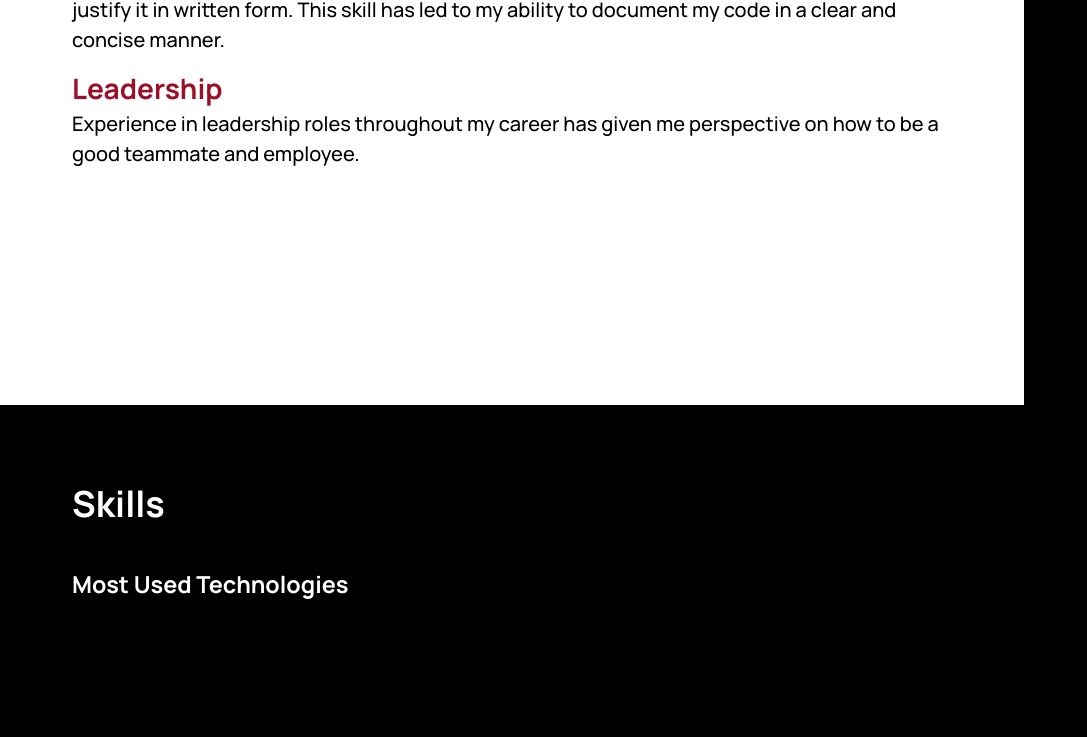
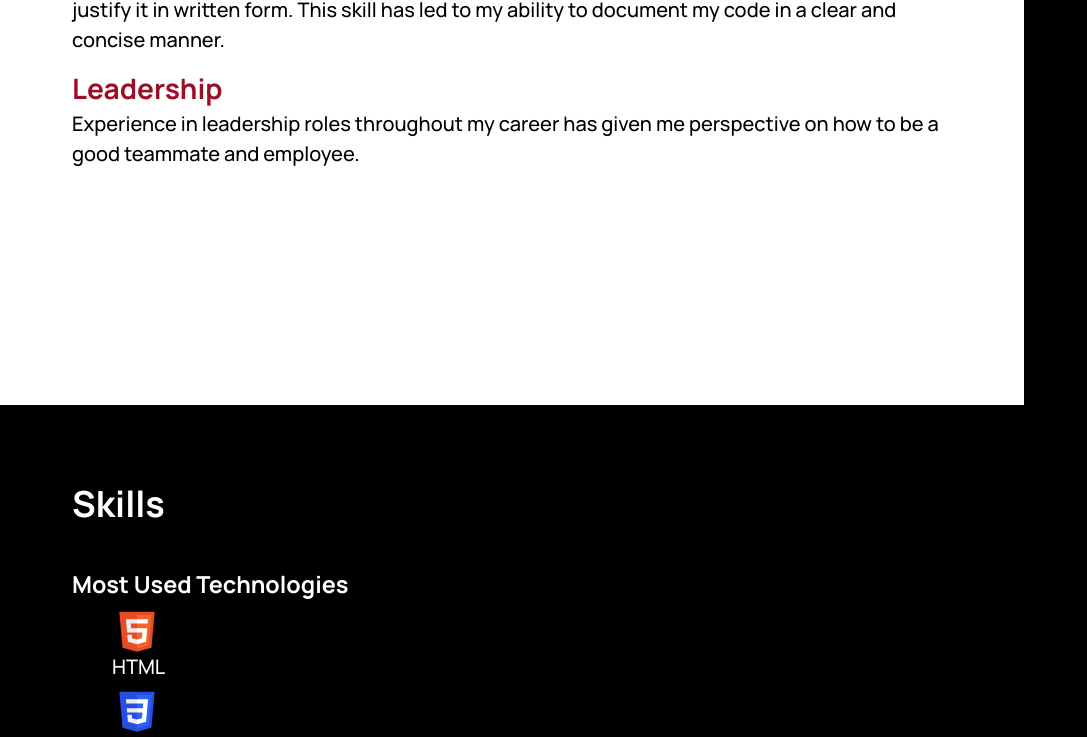
Before and after one commit to wazzupope/portfolio, a React (Vite) app: page / in a window 1280 px wide. Shown: the part 1995-2732 px from the top of the page, without its empty margins (0-1087 px from the left). Built offline with nearby package versions, Linux system fonts and the light colour scheme.

Commit message:
set max width on logos to help with layout

```diff
--- a/src/Skills.css
+++ b/src/Skills.css
@@ -14,6 +14,10 @@
 
 .skills-list {
   list-style: none;
+}
+
+.skill-logo-image {
+  max-width: 50px;
 }
 
 @media screen and (max-width: 767px) {
```
